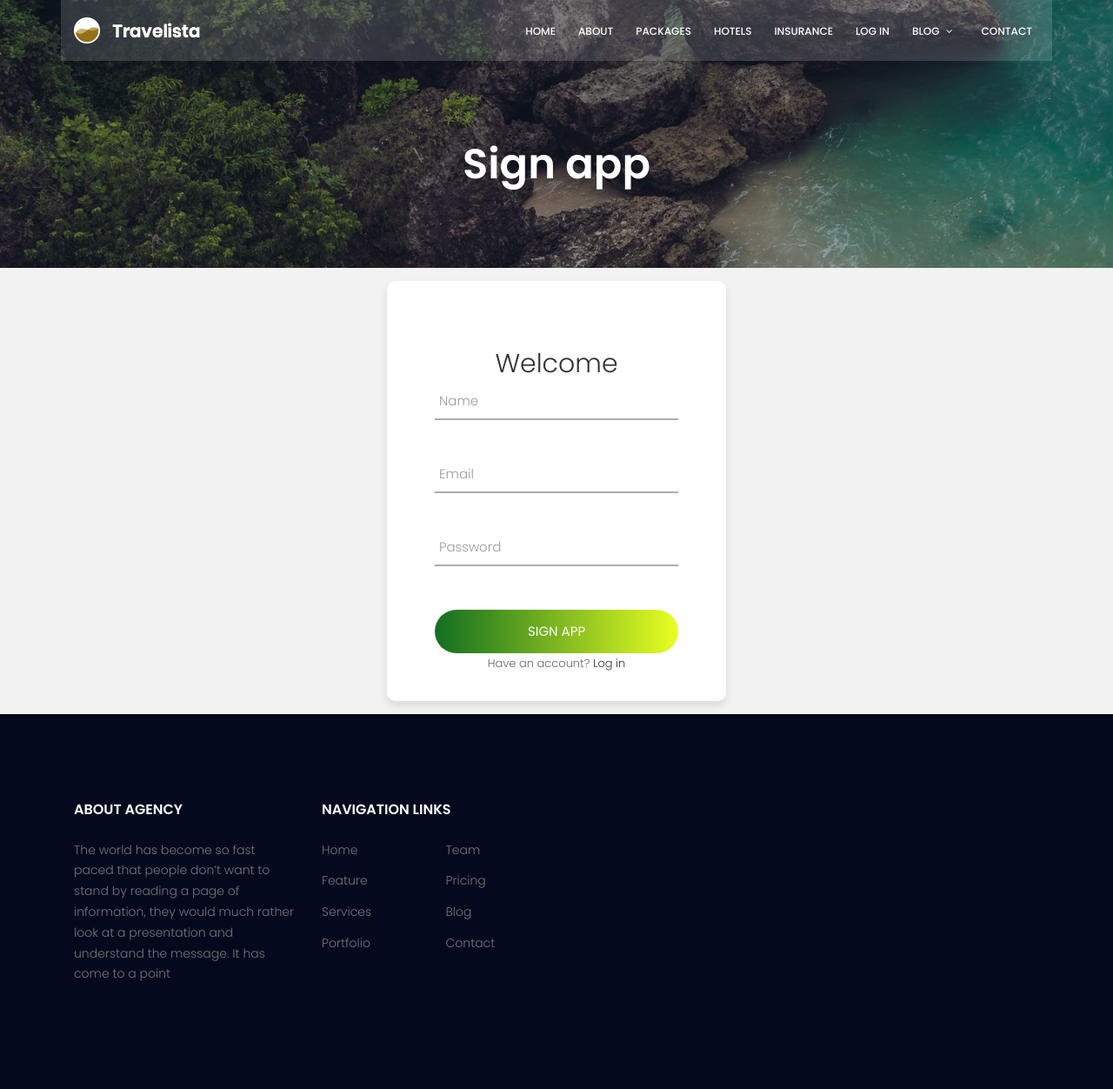
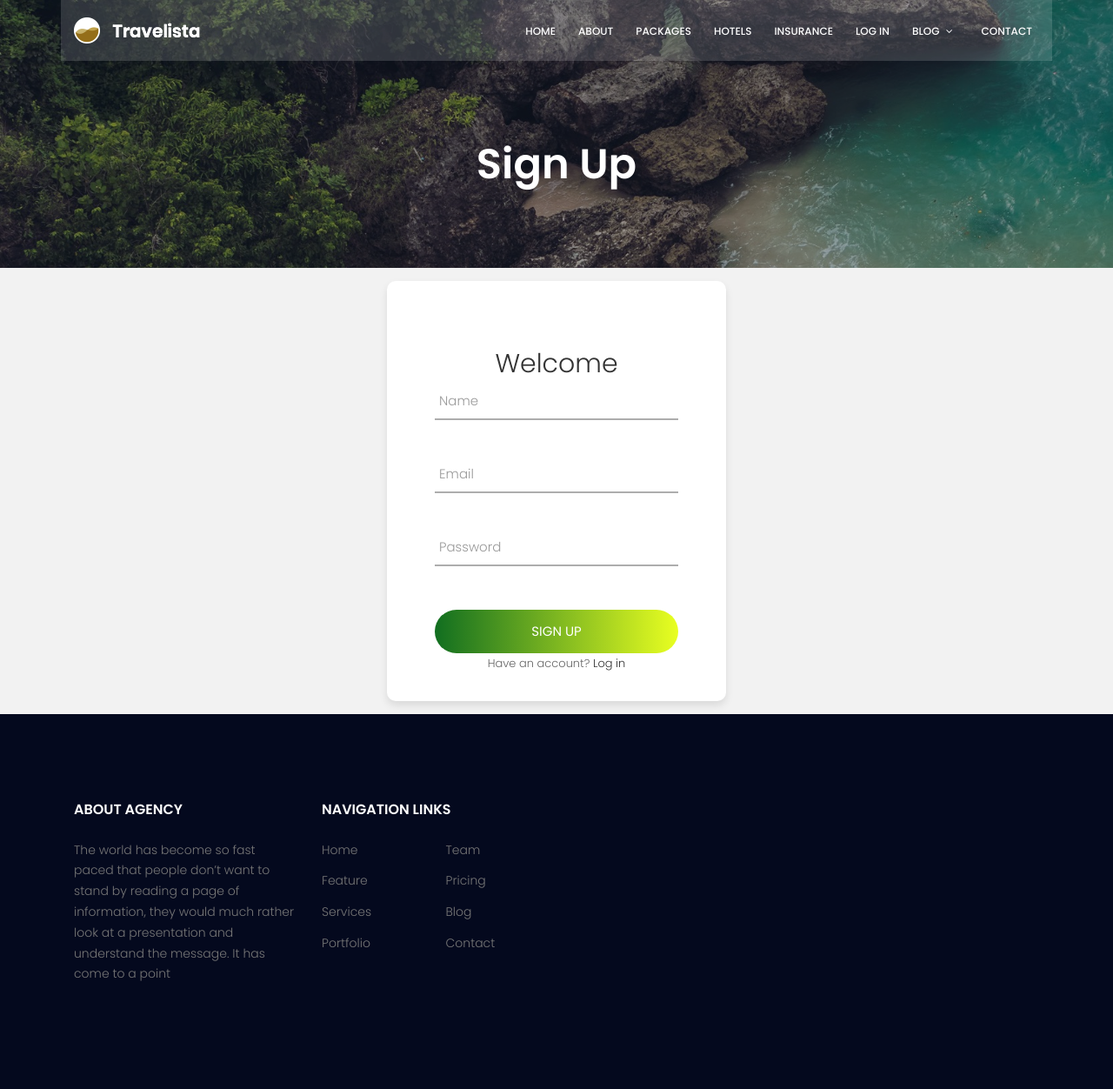
Before and after one commit to riri-58/web_backend, a Django app: page /sign_in in a window 1280 px wide. Shown: the whole page at 87% size. Run offline with Django 4.2, Linux system fonts and the light colour scheme; parts of the project's set-up code (start-up, migrations or seed data) failed here and were passed over; some libraries are stand-ins or nearby versions.

Commit message:
Update sing_in.html

```diff
--- a/Web/login/templates/login/sing_in.html
+++ b/Web/login/templates/login/sing_in.html
@@ -8,7 +8,7 @@
         <div class="row d-flex align-items-center justify-content-center">
             <div class="about-content col-lg-12">
                 <h1 class="text-white">
-                   Sign app
+                    Sign Up
                 </h1>
             </div>
         </div>
@@ -48,7 +48,7 @@
                   <div class="wrap-login100-form-btn">
                       <div class="login100-form-bgbtn"></div>
                       <button class="login100-form-btn">
-                          Sign app
+                        Sign Up
                       </button>
                   </div>
               </div>
```
